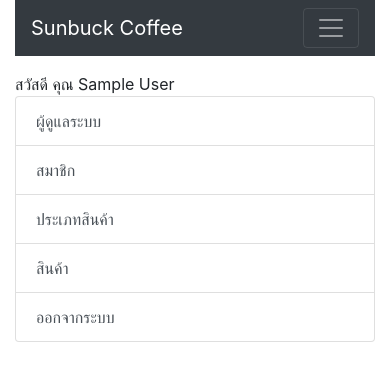
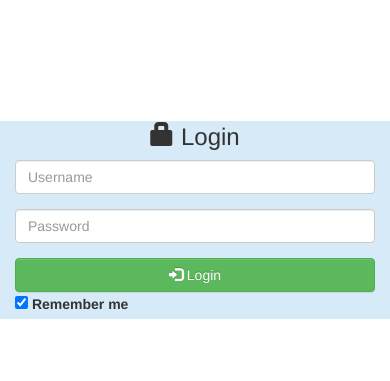
Before and after one commit to SnowTheFat/Test_Backend, a PHP site: page /index.php in a window 390 px wide. Shown: the top 381 px of the page. Run offline with PHP 8.4, Linux system fonts and the light colour scheme; the visitor is signed in with stand-in values (Sample User, id 1); data that the repository does not hold is empty; some libraries are stand-ins or nearby versions.

Commit message:
login file

```diff
--- a/h.php
+++ b/h.php
@@ -1,28 +1,17 @@
-<?php session_start();
-include('condb.php');
-
-  $user_id = $_SESSION['user_id'];
-  $a_name = $_SESSION['a_name'];
- 	if($user_id==''){
-    Header("Location: ../logout.php");
-  }
-?>
-<meta charset="utf-8">
-  <meta http-equiv="X-UA-Compatible" content="IE=edge">
-  <title>Sunbuck Coffee</title>
-  <link rel="stylesheet" href="https://stackpath.bootstrapcdn.com/bootstrap/4.1.3/css/bootstrap.min.css" integrity="sha384-MCw98/SFnGE8fJT3GXwEOngsV7Zt27NXFoaoApmYm81iuXoPkFOJwJ8ERdknLPMO" crossorigin="anonymous">
-
-  <!--start data table-->
-<link rel="stylesheet" type="text/css" href="//cdn.datatables.net/1.10.11/css/jquery.dataTables.min.css">
-<script type="text/javascript" language="javascript" src="//code.jquery.com/jquery-1.12.0.min.js"></script>
-<script type="text/javascript" src="//cdn.datatables.net/1.10.11/js/jquery.dataTables.min.js">
-</script>
-<script>
-$(document).ready(function() {
-$('#example').DataTable( {
-"aaSorting" :[[0,'desc']],
-//"lengthMenu":[[20,50, 100, -1], [20,50, 100,"All"]]
-});
-} );
-</script>
-<!-- end data table -->
+<?php include('backend/condb.php');?>
+<!DOCTYPE html>
+<html lang="en">
+  <head>
+    <meta charset="utf-8">
+    <meta http-equiv="X-UA-Compatible" content="IE=edge">
+    <meta name="viewport" content="width=device-width, initial-scale=1">
+    <!-- Bootstrap -->
+    <!-- Latest compiled and minified CSS -->
+	<link rel="stylesheet" href="https://maxcdn.bootstrapcdn.com/bootstrap/3.3.6/css/bootstrap.min.css" integrity="sha384-1q8mTJOASx8j1Au+a5WDVnPi2lkFfwwEAa8hDDdjZlpLegxhjVME1fgjWPGmkzs7" crossorigin="anonymous">
+    <!-- Optional theme -->
+	<link rel="stylesheet" href="https://maxcdn.bootstrapcdn.com/bootstrap/3.3.6/css/bootstrap-theme.min.css" integrity="sha384-fLW2N01lMqjakBkx3l/M9EahuwpSfeNvV63J5ezn3uZzapT0u7EYsXMjQV+0En5r" crossorigin="anonymous">
+    <title>Sunbuck Coffee</title>
+    <link href="css/bootstrap.min.css" rel="stylesheet">
+    <link href="css/style.css" rel="stylesheet">
+  </head>
+  <body>
--- a/index.php
+++ b/index.php
@@ -1,27 +1,41 @@
-<!DOCTYPE html>
-<html>
-
-<head>
-  <?php include('h.php'); ?>
-
-  <head>
-
-  <body>
-    <div class="container">
-      <?php include('navbar.php'); ?>
-      <p></p>
-      <div class="row">
-        <div class="col-md-2">
-          สวัสดี คุณ <?php echo $a_name; ?>
-          <!-- Left side column. contains the logo and sidebar -->
-          <?php include('menu_left.php'); ?>
+<?php session_start();?>
+<?php
+include('h.php');
+?>
+<style type="text/css">
+#btn{
+width:100%;
+}
+</style>
+<div class="container" style="padding-top:100px">
+  <div class="row">
+    <div class="col-md-4"></div>
+    <div class="col-md-4" style="background-color:#D6EAF8">
+      <h3 align="center">
+      <span class="glyphicon glyphicon-lock"> </span>
+      Login </h3>
+      <form  name="formlogin" action="checklogin.php" method="POST" id="login" class="form-horizontal">
+        <div class="form-group">
+          <div class="col-sm-12">
+            <input type="text"  name="a_user" class="form-control" required placeholder="Username" />
+          </div>
         </div>
-        <div class="col-md-10">
-          <?php include('show_product.php'); ?>
+        <div class="form-group">
+          <div class="col-sm-12">
+            <input type="password" name="a_pass" class="form-control" required placeholder="Password" />
+          </div>
         </div>
-      </div>
+        <div class="form-group">
+          <div class="col-sm-12">
+            <button type="submit" class="btn btn-success" id="btn">
+            <span class="glyphicon glyphicon-log-in"> </span>
+             Login </button>
+               <label>
+                <input type="checkbox" checked="checked" name="remember"> Remember me
+               </label>
+          </div>
+        </div>
+      </form>
     </div>
-    </div>
-  </body>
-
-</html>
+  </div>
+</div>
--- /dev/null
+++ b/logout.php
@@ -0,0 +1,5 @@
+<?php
+session_start();
+session_destroy();
+header("Location: index.php");
+?>
```
Also changed, not shown: checklogin.php (added, +39 -0 lines).
